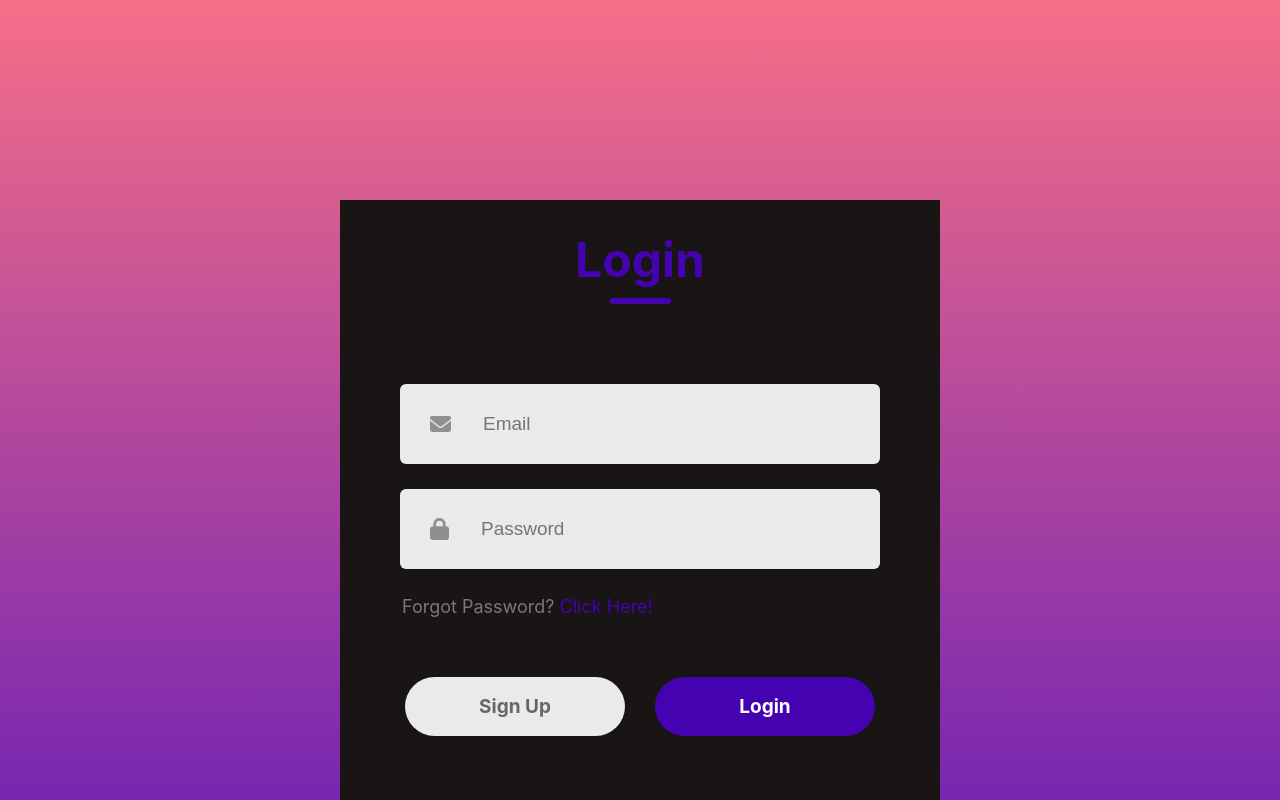
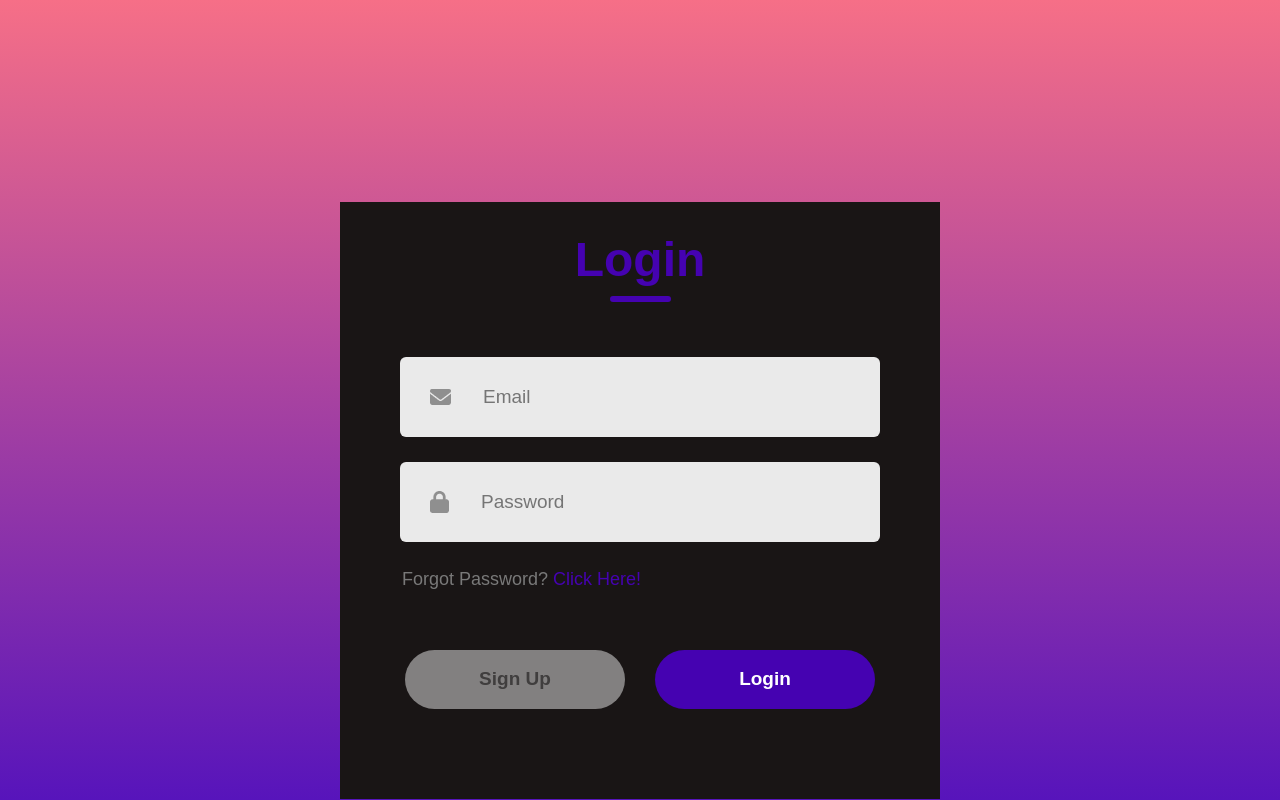
Before and after one commit to joytsy/DSA3101-2320-Ateam, a React (Create React App) app in the folder frontend/churnguard/: page / in a window 1280 px wide. Shown: the top 800 px of the page. Built offline with nearby package versions, Linux system fonts and the light colour scheme.

Commit message:
Created home page and added redirection from login page to home page.

```diff
--- a/frontend/churnguard/package.json
+++ b/frontend/churnguard/package.json
@@ -8,6 +8,7 @@
     "@testing-library/user-event": "^13.5.0",
     "react": "^18.2.0",
     "react-dom": "^18.2.0",
+    "react-router-dom": "^6.22.3",
     "react-scripts": "^5.0.1",
     "web-vitals": "^2.1.4"
   },
--- a/frontend/churnguard/src/App.js
+++ b/frontend/churnguard/src/App.js
@@ -1,12 +1,17 @@
 import React from 'react';
+import { BrowserRouter, Routes, Route } from 'react-router-dom';
 import './App.css';
 import LoginSignUp from './Components/LoginSignUp/LoginSignUp';
+import Home from './Components/Home';
 
 function App() {
   return (
-    <div>
-      <LoginSignUp />
-    </div>
+    <BrowserRouter>
+      <Routes>
+        <Route path="/" element={ <LoginSignUp /> } />
+        <Route path="/Home" element={ <Home /> } />
+      </Routes>
+    </BrowserRouter>
   );
 }
 
--- /dev/null
+++ b/frontend/churnguard/src/Components/Home.css
@@ -0,0 +1,16 @@
+body {
+    margin: 0;
+    padding: 0;
+    background-color: black;
+    color: purple;
+    font-family: Arial, sans-serif;
+    display: flex;
+    justify-content: center;
+    align-items: center;
+    height: 100vh;
+}
+
+.header {
+    text-align: center;
+    font-size: 36px;
+}
--- /dev/null
+++ b/frontend/churnguard/src/Components/Home.js
@@ -0,0 +1,14 @@
+import React from 'react';
+import './Home.css';
+
+const Home = () => {
+    return (
+        <div>
+            <div className="header">
+                <h1>Welcome to Churnguard!</h1>
+            </div>
+        </div>
+    );
+}
+
+export default Home;
--- a/frontend/churnguard/src/Components/LoginSignUp/LoginSignUp.css
+++ b/frontend/churnguard/src/Components/LoginSignUp/LoginSignUp.css
@@ -97,3 +97,7 @@
     background: #EAEAEA;
     color: #676767;
 }
+
+.body{
+    background: linear-gradient(#f66f87, #5714bb);
+}
--- a/frontend/churnguard/src/Components/LoginSignUp/LoginSignUp.jsx
+++ b/frontend/churnguard/src/Components/LoginSignUp/LoginSignUp.jsx
@@ -1,39 +1,86 @@
-import React, {useState} from 'react'
-import './LoginSignUp.css'
+import React, { useState } from 'react';
+import './LoginSignUp.css';
 
-import user_icon from '../Assets/person.png'
-import email_icon from '../Assets/email.png'
-import password_icon from '../Assets/password.png'
+import user_icon from '../Assets/person.png';
+import email_icon from '../Assets/email.png';
+import password_icon from '../Assets/password.png';
 
 const LoginSignUp = () => {
-    const [action,setAction] = useState("Login");
+    const [action, setAction] = useState("Login");
+    const [name, setName] = useState("");
+    const [email, setEmail] = useState("");
+    const [password, setPassword] = useState("");
+
+    // Function to check if all input fields are filled
+    const isFormFilled = () => {
+        if (action === "Login") {
+            return email.trim() !== "" && password.trim() !== "";
+        } else {
+            return name.trim() !== "" && email.trim() !== "" && password.trim() !== "";
+        }
+    }
+
+    // Function to handle toggling between sign up and login
+    const toggleAction = () => {
+        if (action === "Login") {
+            if (isFormFilled()) {
+                redirectToHome();
+            } else {
+                setAction("Sign Up");
+            }
+        } else {
+            setAction("Login");
+        }
+    }
+
+    // Function to redirect to the home page
+    const redirectToHome = () => {
+        window.location.href = '/home';
+    }
+
     return (
-    <div className ='container'>
+        <div className='container'>
             <div className="header">
                 <div className="text">{action}</div>
                 <div className="underline"></div>
             </div>
             <div className="inputs">
-            {action==="Login"?<div></div>:<div className="input">
+                {action === "Login" ? null : (
+                    <div className="input">
                         <img src={user_icon} alt="" />
-                <input type="text" placeholder="Name"/>
-            </div>}
+                        <input type="text" placeholder="Name" value={name} onChange={(e) => setName(e.target.value)} />
+                    </div>
+                )}
                 <div className="input">
                     <img src={email_icon} alt="" />
-                <input type="email" placeholder="Email"/>
+                    <input type="email" placeholder="Email" value={email} onChange={(e) => setEmail(e.target.value)} />
                 </div>
                 <div className="input">
                     <img src={password_icon} alt="" />
-                <input type="password" placeholder="Password"/>
+                    <input type="password" placeholder="Password" value={password} onChange={(e) => setPassword(e.target.value)} />
                 </div>
             </div>
-        {action==="Sign Up"?<div></div>:<div className="forgot-password">Forgot Password? <span>Click Here!</span></div>}
+            {action === "Sign Up" ? null : (
+                <div className="forgot-password">Forgot Password? <span>Click Here!</span></div>
+            )}
             <div className="submit-container">
-            <div className={action==="Login"?"submit gray":"submit"} onClick={()=>{setAction("Sign Up")}}>Sign Up</div>
-            <div className={action==="Sign Up"?"submit gray":"submit"} onClick={()=>{setAction("Login")}}>Login</div>
+                <div
+                    className={action === "Login" ? "submit gray" : "submit"}
+                    onClick={toggleAction}
+                    disabled={!isFormFilled()}
+                    style={{ opacity: isFormFilled() ? 1 : 0.5 }}
+                >
+                    Sign Up
+                </div>
+                <div
+                    className={action === "Sign Up" ? "submit gray" : "submit"}
+                    onClick={toggleAction}
+                >
+                    Login
+                </div>
             </div>
         </div>
     )
 }
 
-export default LoginSignUp
+export default LoginSignUp;
```
Also changed, not shown: 1 other file (tests, documents, lock files or other folders). Lines whose indentation alone changed are shown as unchanged.
